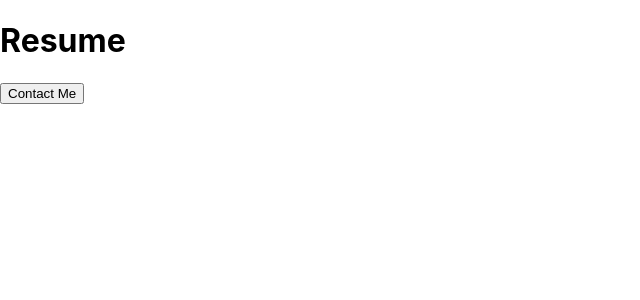
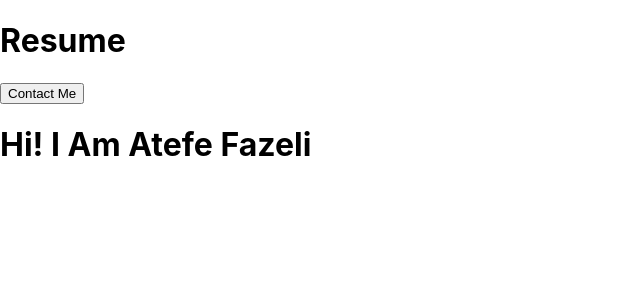
Before and after one commit to atefe-fazeli/resume-2022, a React (Create React App) app: page / in a window 1280 px wide. Shown: the top 300 px of the page, without its empty margins (0-640 px from the left). Built offline with nearby package versions, Linux system fonts and the light colour scheme.

Commit message:
navbar component changed

```diff
--- a/src/App.js
+++ b/src/App.js
@@ -1,10 +1,12 @@
 import './App.css';
+import Landing from './components/Landing';
 import Navbar from './components/Navbar';
 
 function App() {
   return (
     <div >
       <Navbar />
+      <Landing />
     </div>
   );
 }
--- a/src/components/Navbar.js
+++ b/src/components/Navbar.js
@@ -4,7 +4,7 @@ const Navbar = () => {
     return (
         <div>
             <h1>Resume</h1>
-            <button>Contact Me</button>
+            <button>Contact Me </button>
         </div>
     );
 };
```
